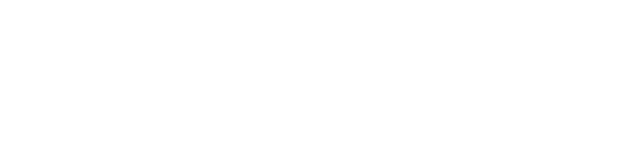
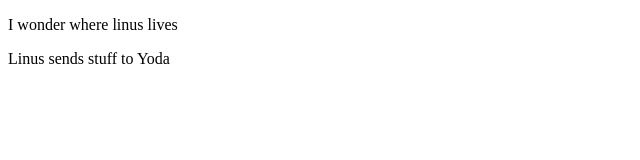
Before and after one commit to ohkristen/git-practice, a plain HTML site: page index.html in a window 1280 px wide. Shown: the whole page, without its empty margins (0-640 px from the left). Drawn offline with Linux system fonts and the light colour scheme.

Commit message:
added div and p tags

```diff
--- a/index.html
+++ b/index.html
@@ -5,6 +5,10 @@
     <title>Git Practice!!!</title>
   </head>
   <body>
+    <div>
+    </div>
+    <p>I wonder where linus lives</p>
+    <p>Linus sends stuff to Yoda</p>
 
   </body>
 </html>
```
